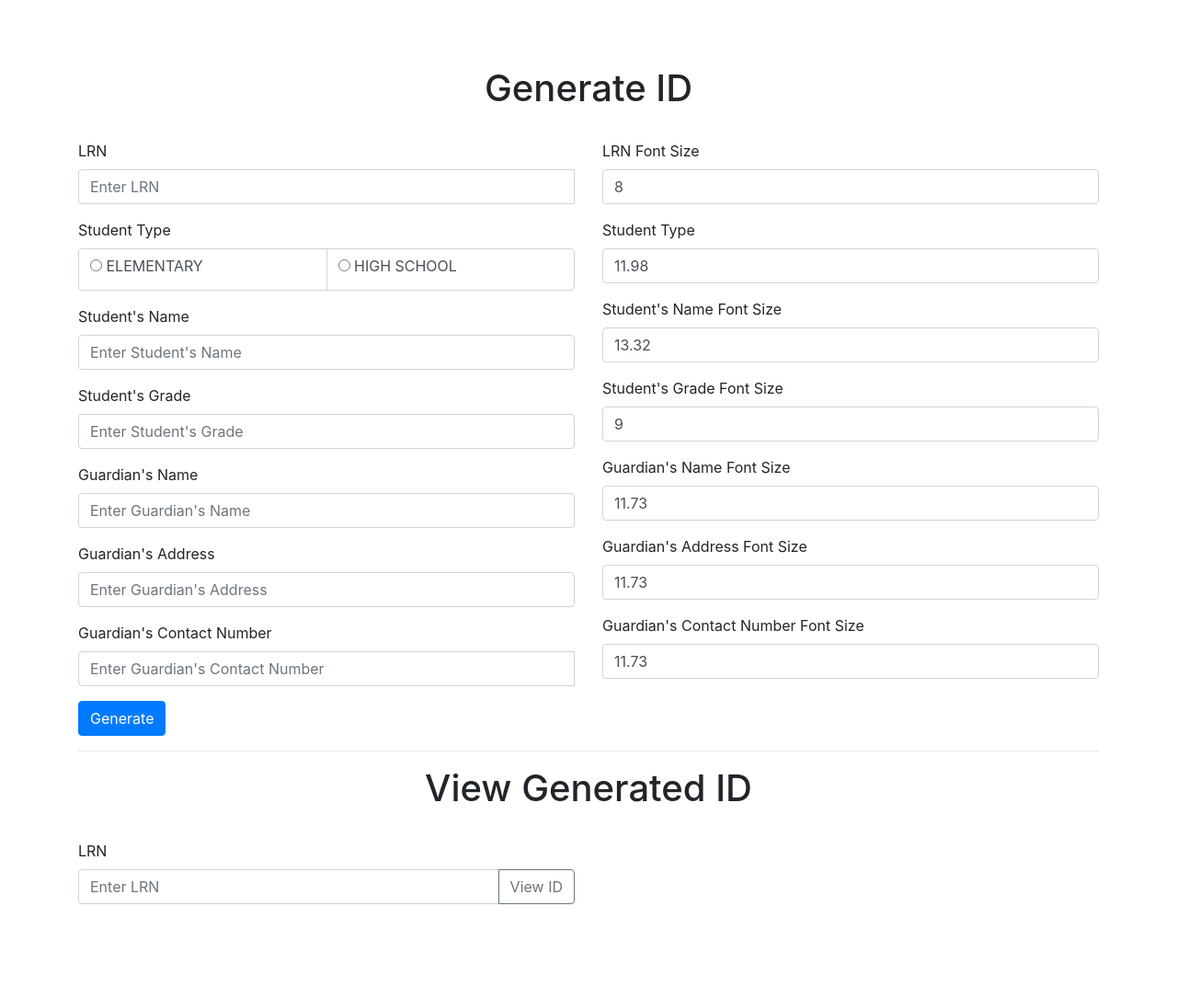
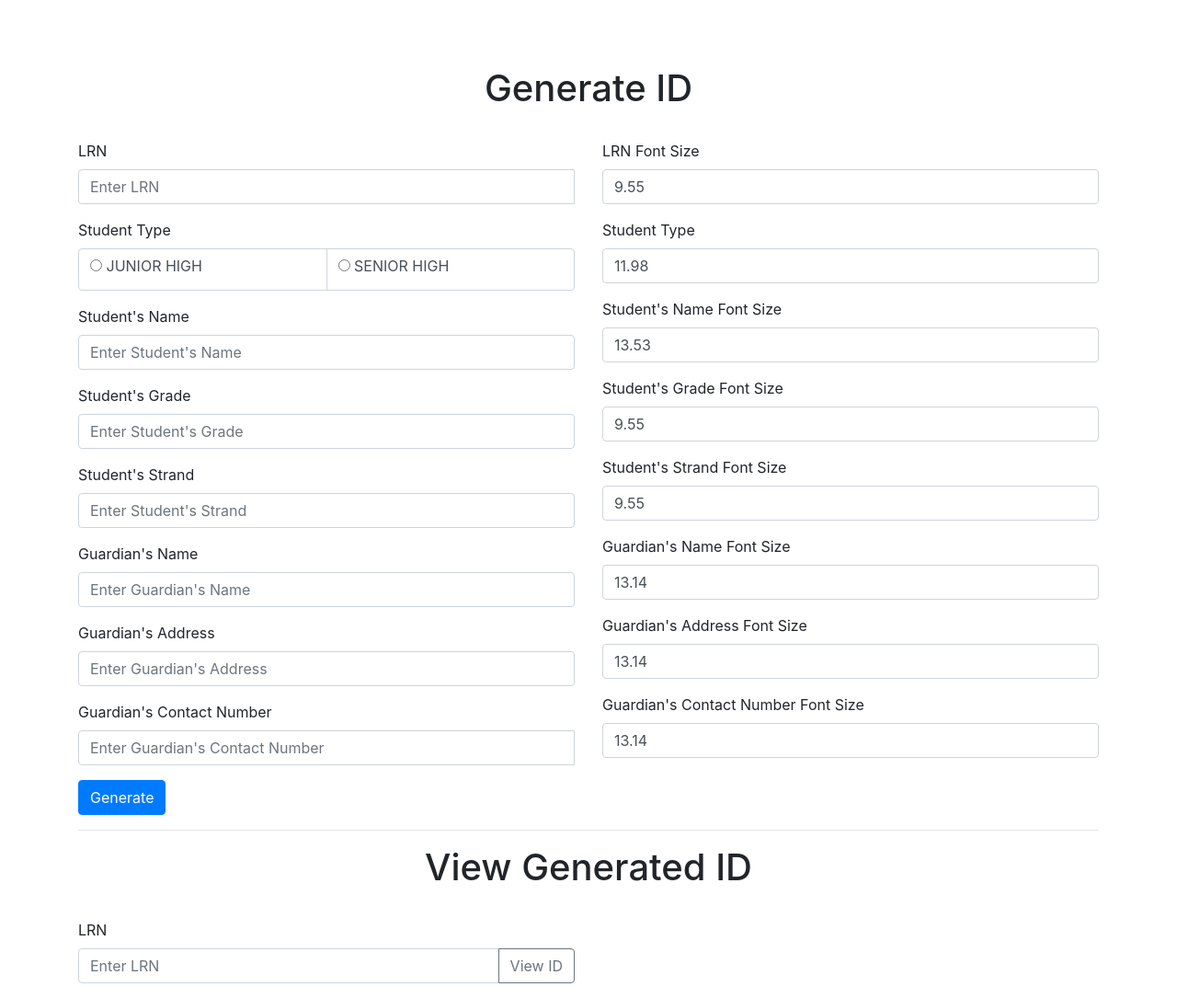
Before and after one commit to jpgulayan460103/id-maker, a PHP site: page / in a window 1280 px wide. Shown: the whole page at 92% size. Before the commit the page ends 983 px from the top, so only its background shows below. Run offline with PHP 8.4, Linux system fonts and the light colour scheme.

Commit message:
add changes for holy cross sasa

```diff
--- a/create-id.php
+++ b/create-id.php
@@ -5,6 +5,7 @@ if($_POST){
     $students_name = isset($_POST['formData']['students_name']) ? trim($_POST['formData']['students_name']) : "";
     $students_grade = isset($_POST['formData']['students_grade']) ? trim($_POST['formData']['students_grade']) : "";
     $students_type = isset($_POST['formData']['students_type']) ? trim($_POST['formData']['students_type']) : "";
+    $students_strand = isset($_POST['formData']['students_strand']) ? trim($_POST['formData']['students_strand']) : "";
     $guardians_name = isset($_POST['formData']['guardians_name']) ? trim($_POST['formData']['guardians_name']) : "";
     $guardians_address = isset($_POST['formData']['guardians_address']) ? trim($_POST['formData']['guardians_address']) : "";
     $guardians_number = isset($_POST['formData']['guardians_number']) ? trim($_POST['formData']['guardians_number']) : "";
@@ -13,6 +14,7 @@ if($_POST){
     $students_name_settings = isset($_POST['settings']['students_name']) ? $_POST['settings']['students_name'] : array();
     $students_grade_settings = isset($_POST['settings']['students_grade']) ? $_POST['settings']['students_grade'] : array();
     $students_type_settings = isset($_POST['settings']['students_type']) ? $_POST['settings']['students_type'] : array();
+    $students_strand_settings = isset($_POST['settings']['students_strand']) ? $_POST['settings']['students_strand'] : array();
     $guardians_name_settings = isset($_POST['settings']['guardians_name']) ? $_POST['settings']['guardians_name'] : array();
     $guardians_address_settings = isset($_POST['settings']['guardians_address']) ? $_POST['settings']['guardians_address'] : array();
     $guardians_number_settings = isset($_POST['settings']['guardians_number']) ? $_POST['settings']['guardians_number'] : array();
@@ -23,6 +25,7 @@ if($_POST){
     $students_name_settings['value'] = $students_name;
     $students_grade_settings['value'] = $students_grade;
     $students_type_settings['value'] = $students_type;
+    $students_strand_settings['value'] = $students_strand;
     $guardians_name_settings['value'] = $guardians_name;
     $guardians_address_settings['value'] = $guardians_address;
     $guardians_number_settings['value'] = $guardians_number;
@@ -34,6 +37,7 @@ if($_POST){
         'students_name' => $students_name_settings,
         'students_grade' => $students_grade_settings,
         'students_type' => $students_type_settings,
+        'students_strand' => $students_strand_settings,
         'guardians_name' => $guardians_name_settings,
         'guardians_address' => $guardians_address_settings,
         'guardians_number' => $guardians_number_settings,
--- a/created-id.php
+++ b/created-id.php
@@ -14,6 +14,9 @@ $students_data = json_decode($string, true);
 
 $students_grade = $students_data['students_grade']['value'] ? $students_data['students_grade']['value'] : "";
 $students_name = $students_data['students_name']['value'] ? $students_data['students_name']['value'] : "";
+
+// var_dump($students_data);
+// exit;
 $filename = implode('-',explode(' ',$students_grade))."-".implode('-',explode(' ',$students_name));
 // exit;
 //this will be something like: http://www.yourapp.com/templates/log.php
@@ -50,4 +53,5 @@ $dompdf->set_option( 'dpi' , '600' );
 $dompdf->render();
 
 // Output the generated PDF to Browser
-$dompdf->stream(urlencode($filename).".pdf");
+$dompdf->stream(urlencode($filename).".pdf", array("Attachment" => false));
+// $dompdf->stream(urlencode($filename).".pdf");
--- a/index.php
+++ b/index.php
@@ -41,15 +41,15 @@
                             <!-- <input type="text" class="form-control" id="students_type" ng-model="formData.students_type" placeholder="Enter Student Type" > -->
 
                             <div class="form-control">
-                                <input class="form-control-input" type="radio" ng-model="formData.students_type" id="exampleRadios1" value="ELEMENTARY DEPARTMENT" required>
+                                <input class="form-control-input" type="radio" ng-model="formData.students_type" id="exampleRadios1" value="JUNIOR" required>
                                 <label class="form-control-label" for="exampleRadios1">
-                                    ELEMENTARY
+                                    JUNIOR HIGH
                                 </label>
                             </div>
                             <div class="form-control">
-                                <input class="form-control-input" type="radio" ng-model="formData.students_type" id="exampleRadios2" value="HIGH SCHOOL DEPARTMENT">
+                                <input class="form-control-input" type="radio" ng-model="formData.students_type" id="exampleRadios2" value="SENIOR">
                                 <label class="form-control-label" for="exampleRadios2">
-                                    HIGH SCHOOL
+                                    SENIOR HIGH
                                 </label>
                             </div>
                         </div>
@@ -66,6 +66,12 @@
                         <label for="students_grade">Student's Grade</label>
                         <div class="input-group mb-3">
                             <input type="text" class="form-control" id="students_grade" ng-model="formData.students_grade" placeholder="Enter Student's Grade" required>
+                        </div>
+                    </div>
+                    <div class="form-group">
+                        <label for="students_grade">Student's Strand</label>
+                        <div class="input-group mb-3">
+                            <input type="text" class="form-control" id="students_strand" ng-model="formData.students_strand" placeholder="Enter Student's Strand" required>
                         </div>
                     </div>
 
@@ -125,6 +131,13 @@
                         <label for="students_grade">Student's Grade Font Size</label>
                         <div class="input-group mb-3">
                             <input type="text" class="form-control" id="students_grade" ng-model="settings.students_grade.font_size" placeholder="Enter Student's Grade Font Size" required>
+                        </div>
+                    </div>
+
+                    <div class="form-group">
+                        <label for="students_grade">Student's Strand Font Size</label>
+                        <div class="input-group mb-3">
+                            <input type="text" class="form-control" id="students_strand" ng-model="settings.students_strand.font_size" placeholder="Enter Student's Strand Font Size" required>
                         </div>
                     </div>
 
@@ -202,13 +215,14 @@
         $scope.createdLrn = '';
         $scope.createdStudentName = '';
         $scope.settings = {
-            lrn: {position: {'top': 121.8, 'left': 278.4}, font_size: 8},
-            students_name: {position: {'top': 153.6, 'left': 208.8}, font_size: 13.32},
-            students_grade: {position: {'top': 186.6, 'left': 215.8}, font_size: 9},
-            students_type: {position: {'top': 207, 'left': 196}, font_size: 11.98},
-            guardians_name: {position: {'top': 59.6, 'left': 25.8}, font_size: 11.73},
-            guardians_address: {position: {'top': 74.1, 'left': 25.6}, font_size: 11.73},
-            guardians_number: {position: {'top': 88.6, 'left': 25.8}, font_size: 11.73}
+            lrn: {position: {'top': "127.8", 'left': "370.8"}, font_size: "9.55"},
+            students_name: {position: {'top': "102.6", 'left': "370.8"}, font_size: "13.53"},
+            students_grade: {position: {'top': "116.6", 'left': "370.8"}, font_size: "9.55"},
+            students_strand: {position: {'top': "127.8", 'left': "370.8"}, font_size: "9.55"},
+            students_type: {position: {'top': "207", 'left': "196"}, font_size: "11.98"},
+            guardians_name: {position: {'top': "124.6", 'left': "35.8"}, font_size: "13.14"},
+            guardians_address: {position: {'top': "145.1", 'left': "57.8"}, font_size: "13.14"},
+            guardians_number: {position: {'top': "170.1", 'left': "35.8"}, font_size: "13.14"}
         }
 
         $scope.hasCreatedId = false;
```
Also changed, not shown: id-print.php (+45 -21 lines), images/id_template/back.png, images/id_template/front-final.png, images/id_template/front.png.
